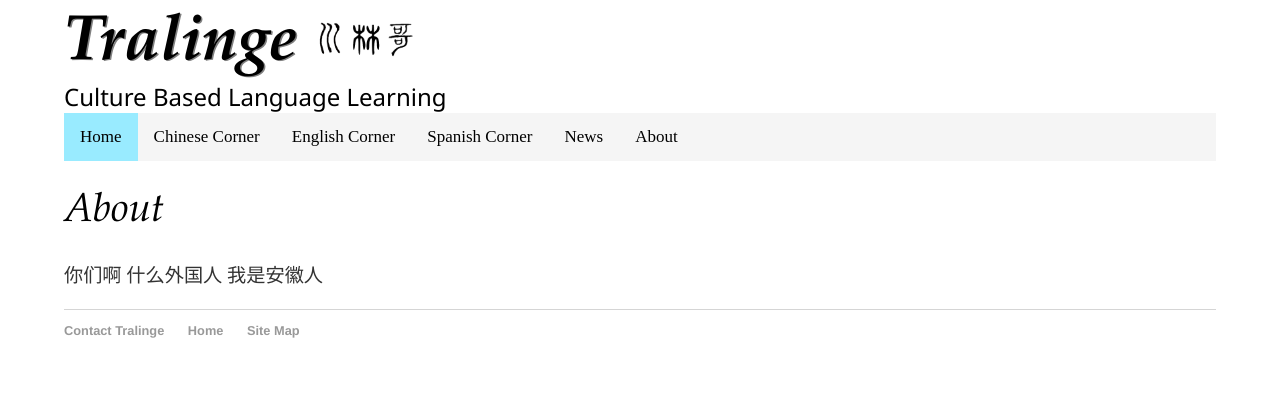
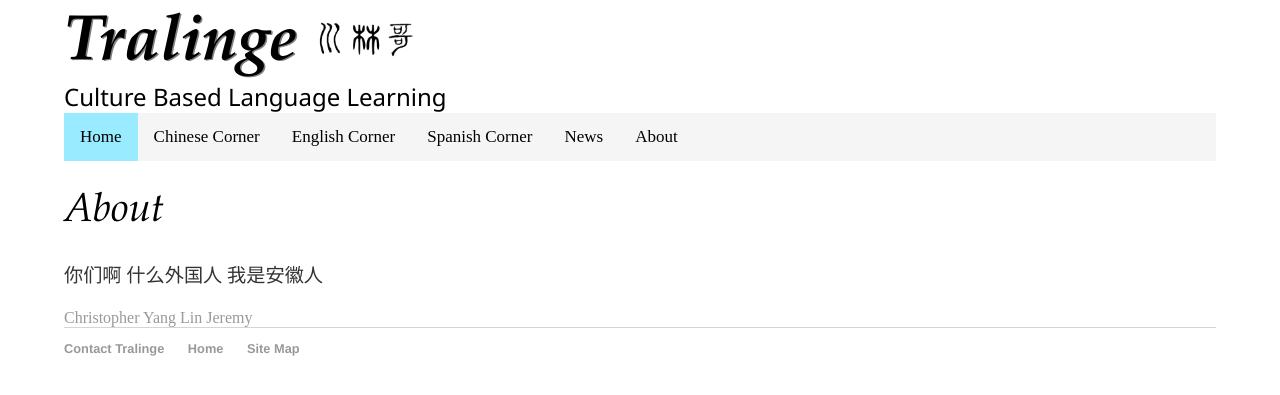
Before and after one commit to Tralinge/tralinge.github.io, a Jekyll site: the page built from about.html, in a window 1280 px wide. Shown: the top 395 px of the page. Built offline with Jekyll 4.4.1, drawn with Linux system fonts in a browser that asks for light colours.

Commit message:
Update about.html

```diff
--- a/about.html
+++ b/about.html
@@ -5,4 +5,9 @@
 <div class="blurb">
 	<h1>About</h1>
 	<p>你们啊 什么外国人 我是安徽人</p>
+
+	<a href="http://tralinge.com/about/christopher.html">Christopher</a>
+	<a href="http://tralinge.com/about/yanglin.html">Yang Lin</a>
+	<a href="http://tralinge.com/about/Jeremy.html">Jeremy</a>
+
 </div><!-- /.blurb -->
```
